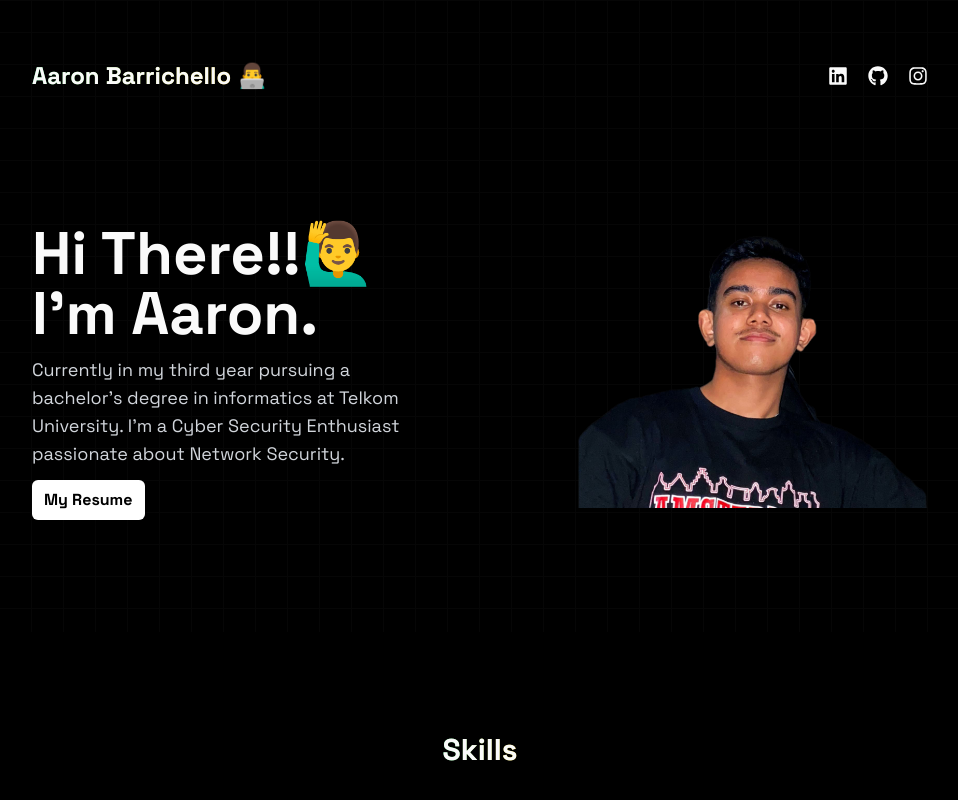
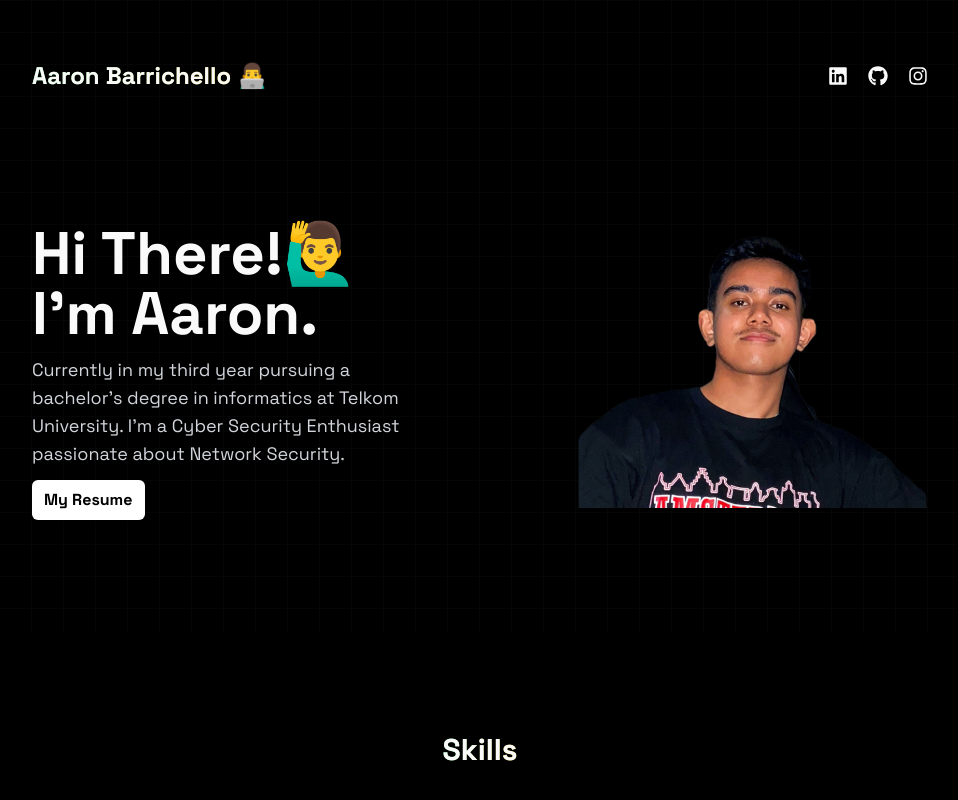
Before and after one commit to aaronbarrichello/portofolio-website, a Next.js app: page / in a window 1280 px wide. Shown: the top 800 px of the page, without its empty margins (160-1118 px from the left). Built offline with nearby package versions, Linux system fonts and the light colour scheme.

Commit message:
Update hero.tsx

```diff
--- a/app/hero.tsx
+++ b/app/hero.tsx
@@ -5,7 +5,7 @@ export default function Hero() {
     <div className="min-h-[60vh] flex flex-col-reverse gap-14 lg:gap-0 lg:flex-row items-center justify-between mx-auto w-full max-w-4xl">
       <div className="space-y-3 text-center lg:text-left">
         <h1 className="text-4xl lg:text-6xl font-bold">
-          Hi There!!
+          Hi There!
           <span>🙋‍♂️</span> <br />
           I'm Aaron.
         </h1>
```
